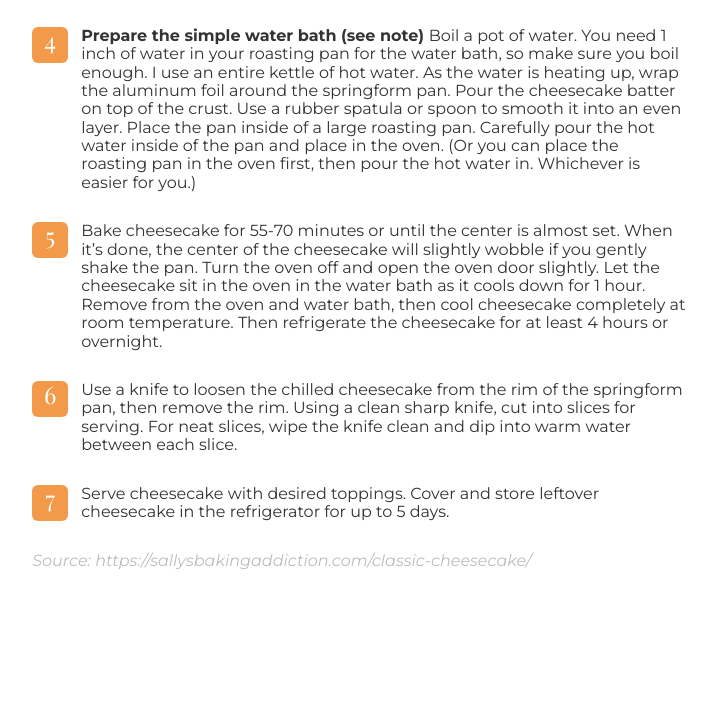
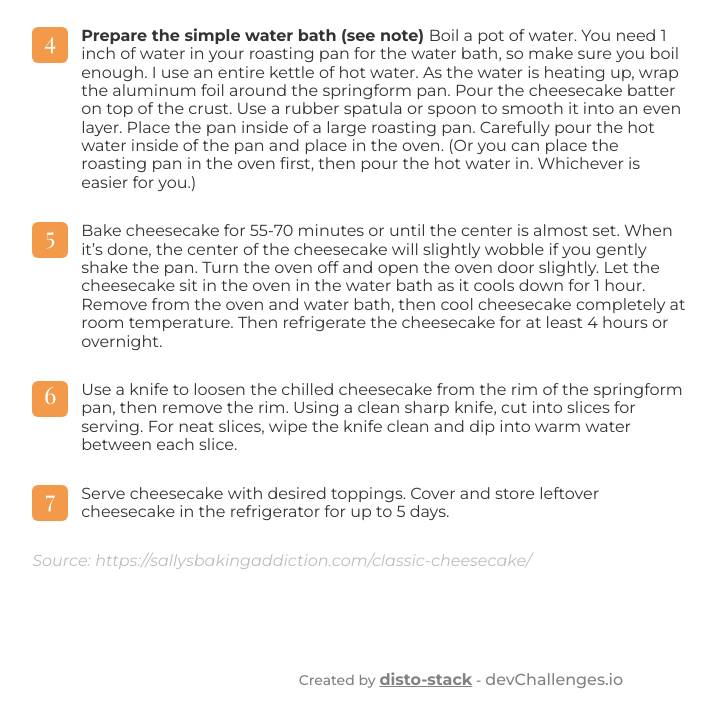
Before and after one commit to disto-stack/recipe-page, a plain HTML site: page index.html in a window 1280 px wide. Shown: the part 1604-2331 px from the top of the page, without its empty margins (179-895 px from the left). Before the commit the page ends 2261 px from the top, so only its background shows below. Drawn offline with nearby package versions, Linux system fonts and the light colour scheme; a web font is replaced by a local one.

Commit message:
add footer section

```diff
--- a/assets/css/main.css
+++ b/assets/css/main.css
@@ -245,3 +245,16 @@ aside {
 	padding: 0;
 	margin: 0;
 }
+
+/* Footer */
+.footer-text {
+	font-size: 14px;
+	font-weight: 500;
+	color: #828282;
+	text-align: center;
+	padding-bottom: 24px;
+}
+
+.footer-text-link {
+	color: #828282;
+}
--- a/index.html
+++ b/index.html
@@ -4,7 +4,7 @@
 		<meta charset="UTF-8" />
 		<meta http-equiv="X-UA-Compatible" content="IE=edge" />
 		<meta name="viewport" content="width=device-width, initial-scale=1.0" />
-		<title>Document</title>
+		<title>Recipe page</title>
 
 		<link
 			rel="stylesheet"
@@ -290,5 +290,26 @@
 				</section>
 			</main>
 		</div>
+
+		<footer class="color-gray">
+			<p class="footer-text">
+				Created by
+				<a
+					class="font-weight-bold footer-text-link"
+					href="https://github.com/disto-stack"
+					target="_blank"
+					rel="noopener noreferrer"
+					>disto-stack</a
+				>
+				-
+				<a
+					class="footer-text-link text-decoration-none"
+					href="https://devchallenges.io/"
+					target="_blank"
+					rel="noopener noreferrer"
+					>devChallenges.io</a
+				>
+			</p>
+		</footer>
 	</body>
 </html>
```
